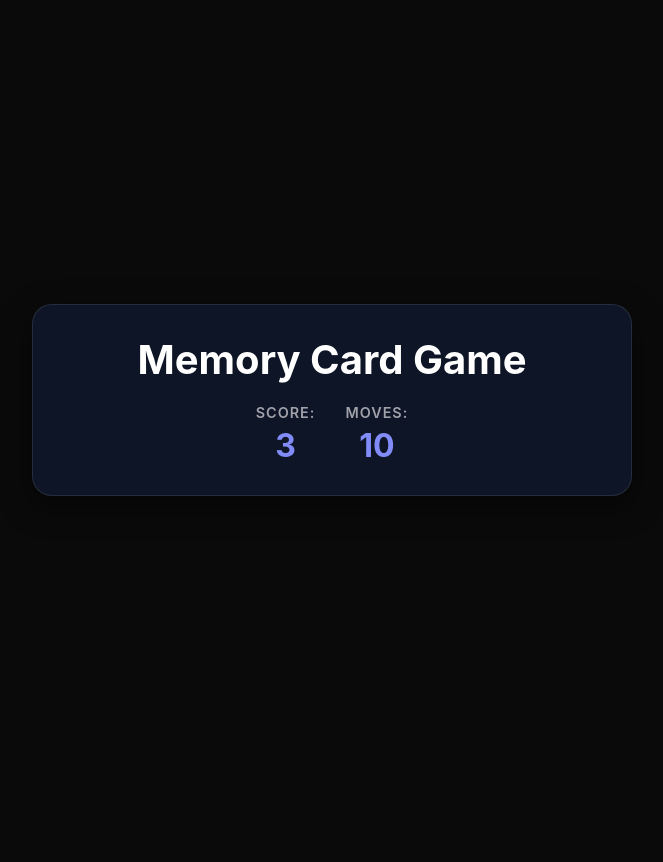
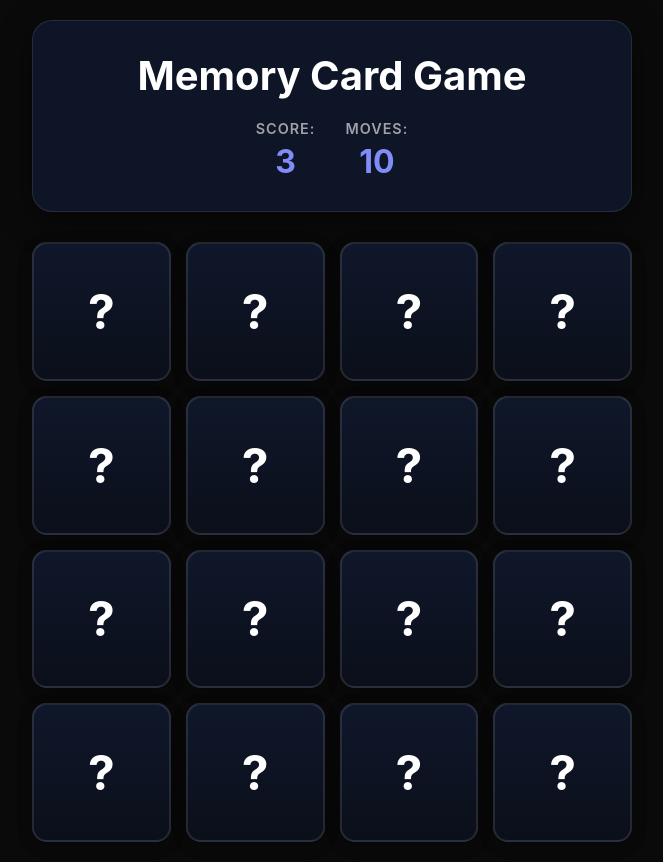
Before and after one commit to Souravbanerjeedata/memory-card-game-react, a React (Vite) app: page / in a window 1280 px wide. Shown: the whole page, without its empty margins (308-971 px from the left). Before the commit the page ends 800 px from the top, so only its background shows below. Built offline with nearby package versions, Linux system fonts and the light colour scheme.

Commit message:
flipped and matched logic and UI added for the grid

```diff
--- a/src/App.jsx
+++ b/src/App.jsx
@@ -1,9 +1,113 @@
+import { useEffect, useState } from "react";
+import Card from "./components/Card";
 import GameHeader from "./components/GameHeader";
 
+const cardValues = [
+  "🍎",
+  "🍌",
+  "🍇",
+  "🍊",
+  "🍓",
+  "🥝",
+  "🍑",
+  "🍒",
+  "🍎",
+  "🍌",
+  "🍇",
+  "🍊",
+  "🍓",
+  "🥝",
+  "🍑",
+  "🍒",
+];
+
 const App = () => {
+  const [cards, setcards] = useState([]);
+  const [flippedCards, setFlippedCards] = useState([]);
+  const [matchedCards, setMatchedCards] = useState([]);
+
+  function initializeGame() {
+    // shuffle the cards
+
+    const finalCard = cardValues.map((value, index) => ({
+      id: index,
+      value,
+      isFlipped: false,
+      isMatched: false,
+    }));
+
+    setcards(finalCard);
+  }
+
+  useEffect(() => {
+    initializeGame();
+  }, []);
+
+  function handleCardClick(card) {
+    // don't do anything if the card is flipped
+    if (card.isFlipped || card.isMatched) {
+      return;
+    }
+
+    // update card flip state
+    const newCards = cards.map((c) => {
+      if (c.id === card.id) {
+        return { ...c, isFlipped: true };
+      } else {
+        return c;
+      }
+    });
+    setcards(newCards);
+
+    const newFlippedCards = [...flippedCards, card.id];
+    setFlippedCards(newFlippedCards);
+
+    // check for match if two cards were flipped
+
+    if (flippedCards.length === 1) {
+      const firstCard = cards[flippedCards[0]];
+
+      if (firstCard.value === card.value) {
+        setTimeout(() => {
+          setMatchedCards((prev) => [...prev, firstCard.id, card.id]);
+
+          setcards((prev) =>
+            prev.map((c) => {
+              if (c.id === card.id || c.id === firstCard.id) {
+                return { ...c, isMatched: true };
+              } else {
+                return c;
+              }
+            }),
+          );
+
+          setFlippedCards([]);
+        }, 500);
+      } else {
+        // flip card 1 and 2
+        setTimeout(() => {
+          const flippedBackCard = newCards.map((c) => {
+            if (newFlippedCards.includes(c.id) || c.id === card.id) {
+              return { ...c, isFlipped: false };
+            } else {
+              return c;
+            }
+          });
+          setcards(flippedBackCard);
+          setFlippedCards([]);
+        }, 1000);
+      }
+    }
+  }
+
   return (
     <div className="app">
       <GameHeader score={3} moves={10} />
+      <div className="cards-grid">
+        {cards.map((card) => {
+          return <Card card={card} onClick={handleCardClick} />;
+        })}
+      </div>
     </div>
   );
 };
--- /dev/null
+++ b/src/components/Card.jsx
@@ -0,0 +1,13 @@
+const Card = ({ card, onClick }) => {
+  return (
+    <div
+      className={`card ${card.isFlipped ? "flipped" : ""} ${card.isMatched ? "matched" : ""}`}
+      onClick={() => onClick(card)}
+    >
+      <div className="card-front">?</div>
+      <div className="card-back">{card.value}</div>
+    </div>
+  );
+};
+
+export default Card;
```
